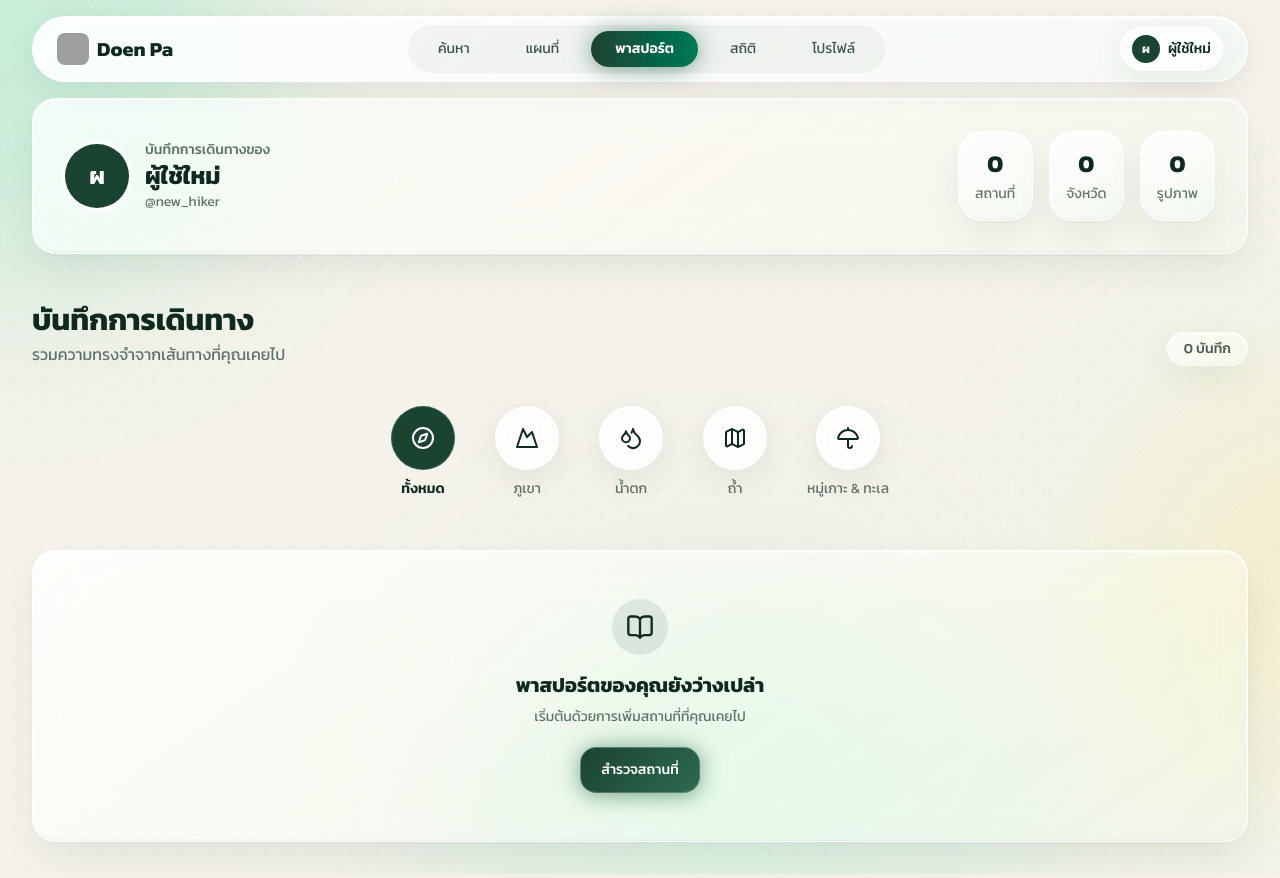
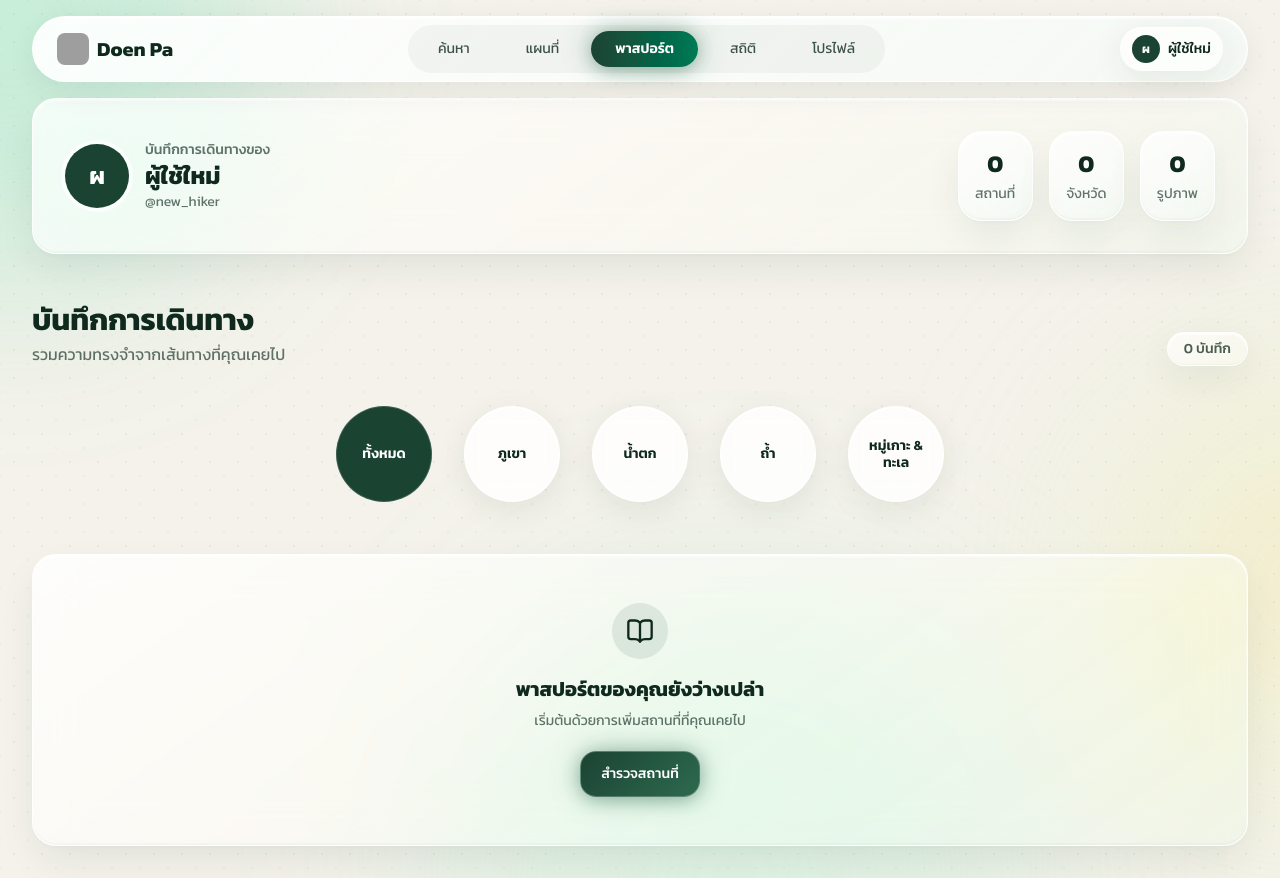
Before and after one commit to k-phuwasuwan/Doen-Pa, a Next.js app: page /passport in a window 1280 px wide. Built offline with nearby package versions, Linux system fonts and the light colour scheme; grey boxes are pictures that could not be loaded.

Commit message:
style: simplify place category filters

```diff
--- a/src/components/passport/PassportFilter.tsx
+++ b/src/components/passport/PassportFilter.tsx
@@ -1,19 +1,17 @@
 "use client";
 
-import { Compass, Droplets, Map, Mountain, Umbrella } from "lucide-react";
 import { FilterChip } from "@/components/ui/FilterChip";
 import type { PlaceType } from "@/types";
 
 const filters: {
   label: string;
   type: PlaceType | "all";
-  icon: React.ReactNode;
 }[] = [
-  { label: "ทั้งหมด", type: "all", icon: <Compass className="h-6 w-6" /> },
-  { label: "ภูเขา", type: "mountain", icon: <Mountain className="h-6 w-6" /> },
-  { label: "น้ำตก", type: "waterfall", icon: <Droplets className="h-6 w-6" /> },
-  { label: "ถ้ำ", type: "cave", icon: <Map className="h-6 w-6" /> },
-  { label: "หมู่เกาะ & ทะเล", type: "island", icon: <Umbrella className="h-6 w-6" /> },
+  { label: "ทั้งหมด", type: "all" },
+  { label: "ภูเขา", type: "mountain" },
+  { label: "น้ำตก", type: "waterfall" },
+  { label: "ถ้ำ", type: "cave" },
+  { label: "หมู่เกาะ & ทะเล", type: "island" },
 ];
 
 interface PassportFilterProps {
@@ -24,11 +22,10 @@ interface PassportFilterProps {
 export function PassportFilter({ currentType, onChange }: PassportFilterProps) {
   return (
     <div className="w-full pb-3" role="group" aria-label="กรองประเภทสถานที่">
-      <div className="grid w-full grid-cols-5 items-start gap-1 sm:mx-auto sm:flex sm:w-max sm:max-w-full sm:justify-center sm:gap-8">
+      <div className="grid w-full grid-cols-5 justify-items-center gap-1 sm:mx-auto sm:flex sm:w-max sm:max-w-full sm:justify-center sm:gap-8">
         {filters.map((filter) => (
           <FilterChip
             key={filter.type}
-            icon={filter.icon}
             label={filter.label}
             active={currentType === filter.type}
             onClick={() => onChange(filter.type)}
--- a/src/components/search/CategoryCard.tsx
+++ b/src/components/search/CategoryCard.tsx
@@ -1,18 +1,15 @@
-import type { LucideIcon } from "lucide-react";
 import type { PlaceType } from "@/types";
 import { CategoryFilterLink } from "./CategoryFilterLink";
 
 interface CategoryCardProps {
   label: string;
   type: PlaceType | "all";
-  count: number;
-  icon: LucideIcon;
   active?: boolean;
   query?: string;
   visited?: "all" | "visited" | "unvisited";
 }
 
-export function CategoryCard({ label, type, count, icon: Icon, active = false, query = "", visited = "all" }: CategoryCardProps) {
+export function CategoryCard({ label, type, active = false, query = "", visited = "all" }: CategoryCardProps) {
   const params = new URLSearchParams();
   if (query) params.set("q", query);
   if (type !== "all") params.set("type", type);
@@ -21,15 +18,11 @@ export function CategoryCard({ label, type, count, icon: Icon, active = false, q
   return (
     <CategoryFilterLink
       href={`/search${params.size ? `?${params.toString()}` : ""}`}
-      className={`group relative flex min-w-36 flex-1 flex-col items-center gap-2 overflow-hidden rounded-3xl border bg-white/80 px-4 py-4 text-center shadow-glass transition-colors ${
+      className={`group relative flex min-h-20 min-w-36 flex-1 items-center justify-center overflow-hidden rounded-3xl border bg-white/80 px-4 py-5 text-center shadow-glass transition-colors ${
         active ? "border-2 border-brand-500" : "border-white/90"
       }`}
     >
-      <span className={`flex h-10 w-10 items-center justify-center rounded-2xl ${active ? "bg-brand-600 text-white shadow-glow-emerald" : "border border-white bg-white text-brand-800 shadow-sm"}`}>
-        <Icon className="h-5 w-5" aria-hidden="true" />
-      </span>
       <span className="font-semibold text-brand-800">{label}</span>
-      <span className="text-sm text-brand-800/60">{count} แห่ง</span>
     </CategoryFilterLink>
   );
 }
--- a/src/components/search/CategoryGrid.tsx
+++ b/src/components/search/CategoryGrid.tsx
@@ -1,14 +1,12 @@
-import { Compass, Droplets, Mountain, Umbrella, Waves } from "lucide-react";
-import { placeService } from "@/services/place.service";
 import type { PlaceType } from "@/types";
 import { CategoryCard } from "./CategoryCard";
 
-const categories: { label: string; type: PlaceType | "all"; icon: typeof Compass }[] = [
-  { label: "ทั้งหมด", type: "all", icon: Compass },
-  { label: "ภูเขา", type: "mountain", icon: Mountain },
-  { label: "น้ำตก", type: "waterfall", icon: Droplets },
-  { label: "ถ้ำ", type: "cave", icon: Waves },
-  { label: "หมู่เกาะ & ทะเล", type: "island", icon: Umbrella },
+const categories: { label: string; type: PlaceType | "all" }[] = [
+  { label: "ทั้งหมด", type: "all" },
+  { label: "ภูเขา", type: "mountain" },
+  { label: "น้ำตก", type: "waterfall" },
+  { label: "ถ้ำ", type: "cave" },
+  { label: "หมู่เกาะ & ทะเล", type: "island" },
 ];
 
 export function CategoryGrid({ currentType = "all", query = "", visited = "all" }: {
@@ -29,7 +27,6 @@ export function CategoryGrid({ currentType = "all", query = "", visited = "all"
           <CategoryCard
             key={category.type}
             {...category}
-            count={placeService.filterByType(category.type).length}
             active={currentType === category.type}
             query={query}
             visited={visited}
--- a/src/components/ui/FilterChip.tsx
+++ b/src/components/ui/FilterChip.tsx
@@ -1,36 +1,24 @@
 "use client";
 
-import React from "react";
-
 interface FilterChipProps {
-  icon?: React.ReactNode;
   label: string;
   active?: boolean;
   onClick?: () => void;
 }
 
-export function FilterChip({ icon, label, active = false, onClick }: FilterChipProps) {
+export function FilterChip({ label, active = false, onClick }: FilterChipProps) {
   return (
     <button
       type="button"
       onClick={onClick}
       aria-pressed={active}
-      className="group flex min-h-11 min-w-0 flex-col items-center justify-start gap-2 rounded-2xl px-0.5 text-center focus:outline-none focus-visible:ring-2 focus-visible:ring-brand-500 focus-visible:ring-offset-2 sm:min-w-11 sm:gap-2.5 sm:px-1"
+      className={`flex aspect-square w-full max-w-20 items-center justify-center rounded-full p-1 text-center text-[11px] font-semibold leading-tight transition-colors duration-200 focus:outline-none focus-visible:ring-2 focus-visible:ring-brand-500 focus-visible:ring-offset-2 sm:h-24 sm:w-24 sm:max-w-none sm:p-2 sm:text-sm ${
+        active
+          ? "bg-brand-600 text-white ring-1 ring-inset ring-white/15"
+          : "border border-white/80 bg-white/85 text-brand-800 shadow-glass backdrop-blur-[10px] hover:bg-white hover:shadow-glass-hover"
+      }`}
     >
-      <div
-        className={`flex h-12 w-12 items-center justify-center rounded-full transition-colors duration-200 sm:h-16 sm:w-16 ${
-          active
-            ? "bg-brand-600 text-white ring-1 ring-inset ring-white/15"
-            : "border border-white/80 bg-white/85 text-brand-800 shadow-glass backdrop-blur-[10px] group-hover:bg-white group-hover:shadow-glass-hover"
-        }`}
-      >
-        {icon}
-      </div>
-      <span className={`max-w-full text-[10px] leading-tight sm:whitespace-nowrap sm:text-sm ${
-        active ? "text-brand-800 font-semibold" : "text-brand-800/65"
-      }`}>
-        {label}
-      </span>
+      <span className="min-w-0 break-words">{label}</span>
     </button>
   );
 }
```
